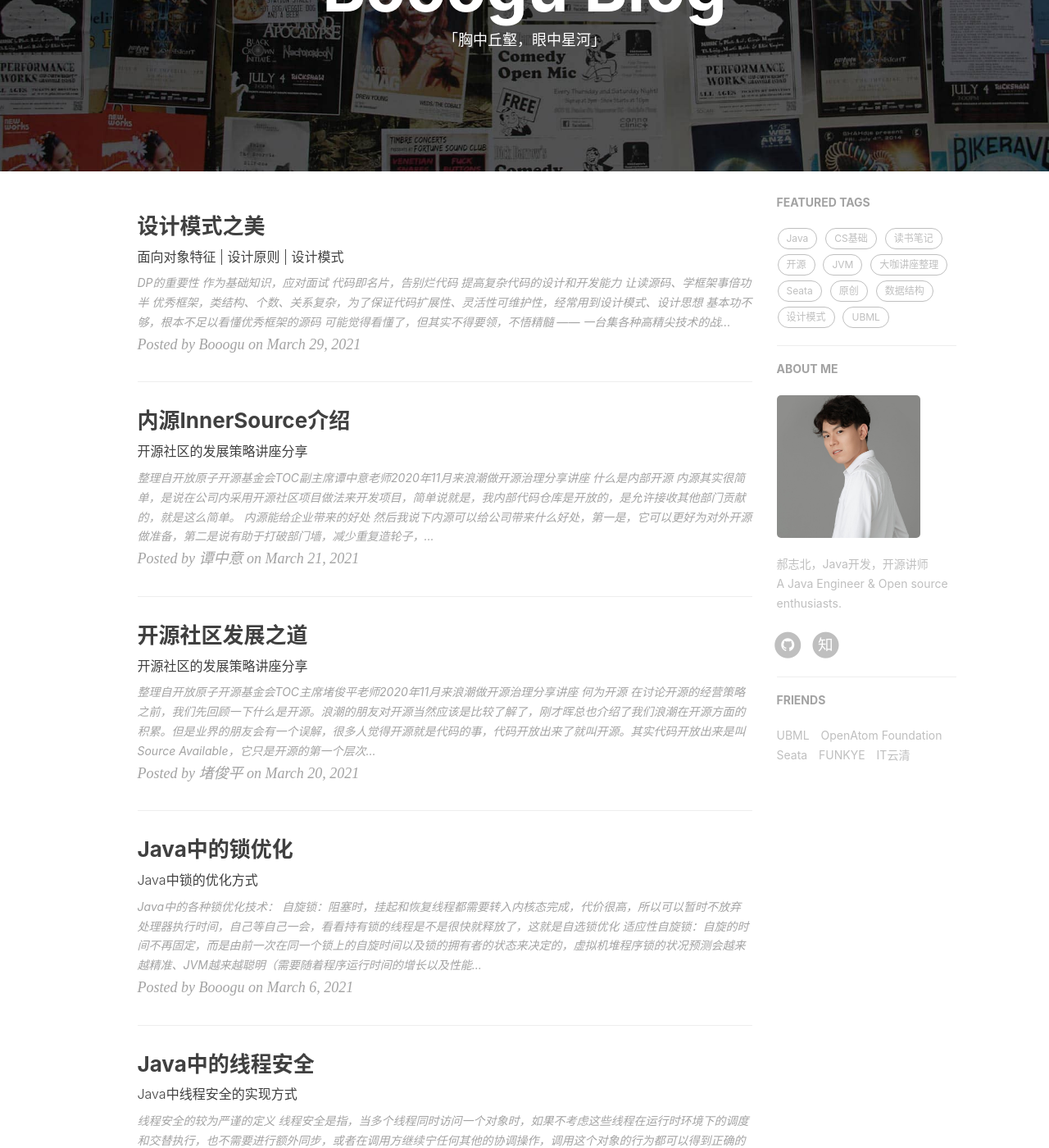
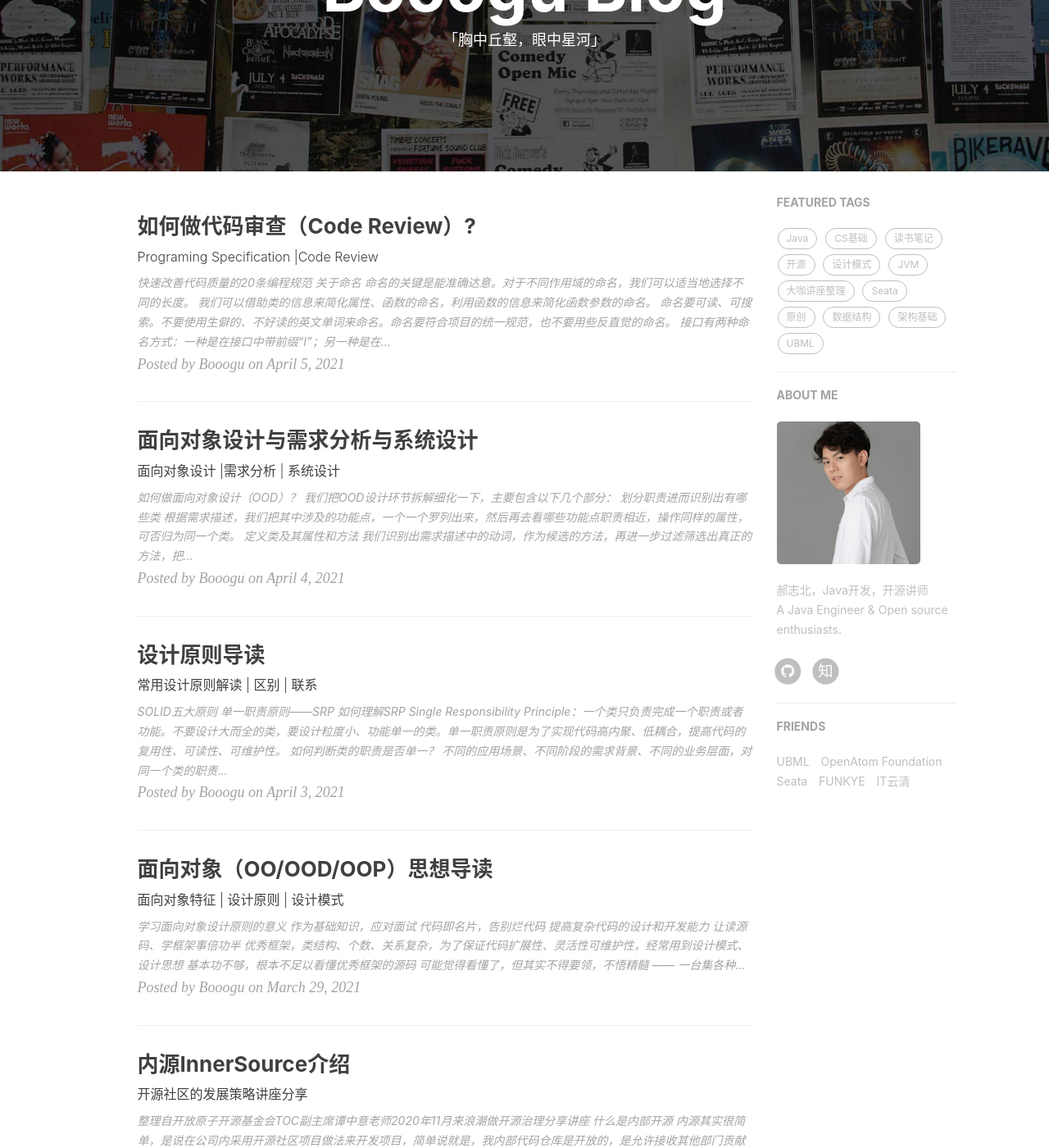
Before and after one commit to booogu/tracetar, a Jekyll site: the page built from index.html, in a window 1280 px wide and 1400 px high, scrolled down 209 px. Shown: the whole window at 82% size. Built offline with Jekyll 4.4.1, drawn with Linux system fonts in a browser that asks for light colours; nearby versions of some CDN libraries; the list of posts is cut into pages by our own code; comment, search, counter and statistics services are not loaded; some of the changed text lies outside the part shown.

Commit message:
add some dp note

```diff
--- a/_posts/2021-03-29-design-pattern.md
+++ b/_posts/2021-03-29-object-oriented-thinking.md
@@ -1,7 +1,7 @@
 ---
 layout:     post
 comments: true
-title:      设计模式之美
+title:      面向对象（OO/OOD/OOP）思想导读
 subtitle:   面向对象特征 | 设计原则 | 设计模式
 date:       2021-03-29 23:56:00
 author:     "Booogu"
@@ -14,7 +14,7 @@ tags:
 ---
 
 
-## DP的重要性
+## 学习面向对象设计原则的意义
 - 作为基础知识，应对面试
 - 代码即名片，告别烂代码
 - 提高复杂代码的设计和开发能力
--- /dev/null
+++ b/_posts/2021-04-03-design-principles copy.md
@@ -0,0 +1,150 @@
+---
+layout:     post
+comments: true
+title:      设计原则导读
+subtitle:   常用设计原则解读 | 区别 | 联系
+date:       2021-04-03 21:04:00
+author:     "Booogu"
+header-style: text
+catalog: true
+tags:
+    - CS基础
+    - 设计模式
+    - 读书笔记
+---
+
+
+## SOLID五大原则
+
+### 单一职责原则——SRP
+
+#### 如何理解SRP
+Single Responsibility Principle：一个类只负责完成一个职责或者功能。不要设计大而全的类，要设计粒度小、功能单一的类。单一职责原则是``为了实现代码高内聚、低耦合，提高代码的复用性、可读性、可维护性``。
+
+#### 如何判断类的职责是否单一？
+> 不同的应用场景、不同阶段的需求背景、不同的业务层面，对同一个类的职责是否单一，可能会有不同的判定结果。
+
+实际上，一些侧面的判断指标更具有指导意义和可执行性，比如，出现下面这些情况就有可能说明这类的设计不满足单一职责原则：
+
+- 类中的代码行数、函数或者属性过多；
+- 类依赖的其他类过多，或者依赖类的其他类过多；
+- 私有方法过多；
+- 比较难给类起一个合适的名字；
+- 类中大量的方法都是集中操作类中的某几个属性。
+
+#### 类的职责是否设计得越单一越好？
+单一职责原则通过避免设计大而全的类，避免将不相关的功能耦合在一起，来提高类的内聚性。同时，类职责单一，类依赖的和被依赖的其他类也会变少，减少了代码的耦合性，以此来实现代码的高内聚、低耦合。但是，如果拆分得过细，实际上会适得其反，反倒会降低内聚性，也会影响代码的可维护性。
+
+### 开闭原则——OCP
+
+#### 如何理解OCP？
+Open Close Principle：添加一个新的功能，应该是通过在已有代码基础上扩展代码（新增模块、类、方法、属性等），而非修改已有代码（修改模块、类、方法、属性等）的方式来完成。关于定义，我们有两点要注意。第一点是，开闭原则并不是说完全杜绝修改，而是以最小的修改代码的代价来完成新功能的开发。第二点是，同样的代码改动，在粗代码粒度下，可能被认定为“修改”；在细代码粒度下，可能又被认定为“扩展”。
+
+#### 如何做到“对扩展开放、修改关闭”？
+我们要时刻具备扩展意识、抽象意识、封装意识。在写代码的时候，我们要多花点时间思考一下，这段代码未来可能有哪些需求变更，如何设计代码结构，事先留好扩展点，以便在未来需求变更的时候，在不改动代码整体结构、做到最小代码改动的情况下，将新的代码灵活地插入到扩展点上。
+
+### 里氏替换原则——LSP
+
+#### 如何理解LSP？
+Liskov Substitution Principle：理解里式替换原则，最核心的就是理解“design by contract，按照协议来设计”这几个字，要基于“contract”来理解什么行为会违反LSP，也就是找出，所谓“contract”中约定了哪几个维度的规范？
+- 宏观角度：父类要实现的功能，要做什么事？这一根本原则不允许子类违背
+- 微观角度21：父类入参的范围，入参的类型，不允许子类比父类制定的协议更严格，但允许比协议更宽松，比如父类说只能接收正整数，而子类可以接收负整数并处理，这种是不违背LSP的，可以扩展协议，进化为超集，但不能缩小协议，退化成子集
+- 微观角度2：可以理解为，协议中的“附加条款”，比如注释中的约定、异常的约定，一旦协议对此种细节有所说明，那么子类必须遵守，不允许打破
+
+#### LSP与多态的联系与区别？
+- `联系`：两者都体现了继承这一语言特性
+- `区别`：多态是思想，描述的是“可行性”的维度，告诉我们，面向对象可以这样玩；LSP是原则，描述的是“标准性”的维度，告诉我们，面向对象虽然可以那样玩，但你最好这样玩。 从这个角度上讲，LSP约定了当程序中使用多态时，应当遵守怎样规范。
+
+### 接口隔离原则——ISP
+
+#### 如何理解ISP？
+Interface Segregation Principle：
+理解“接口隔离原则”的重点是理解其中的“接口”二字。这里有三种不同的理解。
+
+如果把“接口”理解为一组接口集合，可以是某个微服务的接口，也可以是某个类库的接口等。如果部分接口只被部分调用者使用，我们就需要将这部分接口隔离出来，单独给这部分调用者使用，而不强迫其他调用者也依赖这部分不会被用到的接口。
+
+如果把“接口”理解为单个 API 接口或函数，部分调用者只需要函数中的部分功能，那我们就需要把函数拆分成粒度更细的多个函数，让调用者只依赖它需要的那个细粒度函数。
+
+如果把“接口”理解为 OOP 中的接口，也可以理解为面向对象编程语言中的接口语法。那接口的设计要尽量单一，不要让接口的实现类和调用者，依赖不需要的接口函数。
+
+#### ISP与SRP的区别？
+单一职责原则针对的是模块、类、接口的设计。
+
+接口隔离原则相对于单一职责原则，一方面更侧重于接口的设计，另一方面它的思考角度也是不同的。接口隔离原则提供了一种判断接口的职责是否单一的标准：`通过调用者如何使用接口来间接地判定。如果调用者只使用部分接口或接口的部分功能，那接口的设计就不够职责单一`
+
+> 案例：分析java.util.concurrent并发包中AtomicInteger原子类的getAndIncrease()方法，是否违背ISP/SRP？
+
+> 案例个人分析：接口隔离，强调的是调用方，是否只使用了接口中的部分功能？若是，则违反接口隔离，应当细粒度拆分接口，从这个例子看，调用方诉求与方法名完全一致，通过方法内部封装两个操作，实现原子性，达成了调用方的最终目的，不多不少。
+单一职责，不强调是否为调用方，只要能某一角度观察出，一个模块/类/方法，负责了多于一件事情，就可判定其破坏了单一职责，基于此经典理论，不假以深层次思考的角度出发，从方法本身的命名（做两件事）就可断定，它一定是破坏了单一职责的，应该拆分为两个操作。
+但是，判定职责是否单一，要懂得结合业务场景与需求，从需求来看，此方法就是要通过JDK提供的CAS乐观自旋锁（方法最终依赖硬件指令集原语，Compare And Swap）从“原语”这一词的含义看，其实也是同时、原子性地做了一件“完整”的事情，因此，考虑这一点，是可以判定它符合单一职责的。
+
+以上分析过程，可以看出，单一职责的判定往往见仁见智：基于不同的角度，不同的立场，不同的业务理解，往往可以得到不同的判定结果，但不必纠结，判定过程中用到的思想才是精髓。
+
+### 依赖倒置/反转原则——DIP
+
+#### 什么是控制反转？
+控制反转是一个比较笼统的设计思想，并不是一种具体的实现方法，一般用来指导框架层面的设计。这里所说的“控制”指的是对程序执行流程的控制，而“反转”指的是在没有使用框架之前，程序员自己控制整个程序的执行。在使用框架之后，整个程序的执行流程通过框架来控制。流程的控制权从程序员“反转”给了框架。
+
+> 个人感悟：控制反转，是把对于核心业务流程无关的处理流程（除了doTest为核心业务逻辑，其余都是流程），由程序猿手动编码实现，“反转”为由框架来实现，把流程的控制权交给了框架，这是大多数框架能够提升开发效率的根本原因：大大降低了非核心业务逻辑的开发量；同时，这也引入了框架黑盒问题，这也是为什么我们要通读、熟悉、掌握一些核心框架（比如Spring）的原因，保证我们对框架源码有很深层次的理解和掌握，把交给框架的“控制权”拿回来，做到了然于胸，才能有更多思路，更高效、优雅地去配合框架机制，开发出更优秀的业务代码。
+
+#### 什么是依赖注入？
+依赖注入和控制反转恰恰相反，它是一种具体的编码技巧。我们不通过 new 的方式在类内部创建依赖类的对象，而是将依赖的类对象在外部创建好之后，通过构造函数、函数参数等方式传递（或注入）给类来使用
+
+#### 什么是依赖注入框架？
+我们通过依赖注入框架提供的扩展点，简单配置一下所有需要的类及其类与类之间依赖关系，就可以实现由框架来自动创建对象、管理对象的生命周期、依赖注入等原本需要程序员来做的事情
+
+#### 什么是依赖倒置原则？
+包含两层含义：（1）高层模块不依赖低层模块，它们共同依赖同一个抽象。（2）抽象不要依赖具体实现细节，具体实现细节依赖抽象。
+
+> `依赖倒置的精髓`：在于接口/抽象所有权的倒置，高层不依赖低层，其实需要把低层的能力/协议抽象成接口，并且接口所有权属于高层，这样就能真正做到对高层的复用，而不依赖低层的实现细节，如果只是高层依赖低层的抽象/接口，那不是真正的依赖倒置。
+可以结合好莱坞原则“Dont call me, I will call you”来理解，应用程序不需要调用Tomcat/Spring这样的框架来实现什么交互，而是由Tomcat/Spring拥有协议，应用程序实现此协议（比如实现Servlet接口），来完成交互。
+
+### KISS原则和YAGNI原则
+
+#### 如何理解KISS原则？
+KISS 原则是保持代码可读和可维护的重要手段。KISS 原则中的“简单”并不是以代码行数来考量的。代码行数越少并不代表代码越简单，我们还要考虑逻辑复杂度、实现难度、代码的可读性等。而且，本身就复杂的问题，用复杂的方法解决，并不违背 KISS 原则。除此之外，同样的代码，在某个业务场景下满足 KISS 原则，换一个应用场景可能就不满足了
+
+#### 如何写出满足KISS原则的代码？
+- 不要使用同事可能不懂的技术来实现代码；
+- 不要重复造轮子，要善于使用已经有的工具类库；
+- 不要过度优化。
+
+#### KISS原则和YAGNI原则一样吗？
+
+> YAGNI原则核心思想：You Ain’t Gonna Need It。直译：你不会需要它。这条原则也算是万金油了。当用在软件开发中的时候，它的意思是：不要去设计当前用不到的功能；不要去编写当前用不到的代码。实际上，这条原则的核心思想就是：`不要做过度设计`，结合另外一个原则The Rule of Three理解
+
+因此，YAGNI 原则跟 KISS 原则并非一回事儿。KISS 原则讲的是“如何做”的问题（尽量保持简单），而 YAGNI 原则说的是“要不要做”的问题（当前不需要的就不要做）
+
+
+### Dont Repeat Yourself原则——DRY
+
+#### 如何理解DRY原则？
+关键在于理解Repeat的内涵：
+- 实现逻辑重复
+- 功能语义重复
+- 代码执行重复
+- 注释、文档重复
+- 数据对象重复（有字段可自动算出来没必要重复记录）
+以上种种以及其他各种“重复”的扩展含义
+
+> 实现逻辑重复，但功能语义不重复的代码，并不违反 DRY 原则。实现逻辑不重复，但功能语义重复的代码，也算是违反 DRY 原则。除此之外，代码执行重复也算是违反 DRY 原则。
+
+### 迪米特法则——LOD
+
+#### 何为“高内聚，低耦合”？
+“高内聚、松耦合”是一个非常重要的设计思想，能够有效提高代码的可读性和可维护性，缩小功能改动导致的代码改动范围。“高内聚”用来指导类本身的设计，“松耦合”用来指导类与类之间依赖关系的设计。
+
+``高内聚``，就是指相近的功能应该放到同一个类中，不相近的功能不要放到同一类中。相近的功能往往会被同时修改，放到同一个类中，修改会比较集中。
+``低耦合``，指的是（两层含义），在代码中，类与类之间的依赖关系简单清晰；即使两个类有依赖关系，一个类的代码改动也不会或者很少导致依赖类的代码改动。
+
+#### 如何理解LOD？
+LOD又称为最少知识原则，包含两层含义：（1）不该有直接依赖关系的类之间，不要有依赖（2）有依赖关系的类之间，尽量只依赖必要的接口。
+
+#### LOD/基于接口而非实现编程/SRP/ISP/的区别？
+
+|原则|适用对象|侧重点|思考角度|
+|--|--|--|--|
+|单一职责原则|模块，类，接口|高内聚|自身|
+|基于接口而非实现编程|接口，抽象类|低耦合|调用者|
+|接口隔离原则|接口，函数|低耦合|调用者|
+|迪米特法则|模块，类|低耦合|类关系|
--- /dev/null
+++ b/_posts/2021-04-03-design-principles.md
@@ -0,0 +1,74 @@
+---
+layout:     post
+comments: true
+title:      面向对象设计与需求分析与系统设计
+subtitle:   面向对象设计 |需求分析 | 系统设计
+date:       2021-04-04 22:04:00
+author:     "Booogu"
+header-style: text
+catalog: true
+tags:
+    - CS基础
+    - 架构基础
+    - 设计模式
+    - 读书笔记
+---
+
+
+## 如何做面向对象设计（OOD）？
+我们把OOD设计环节拆解细化一下，主要包含以下几个部分：
+1. 划分职责进而识别出有哪些类
+
+    根据需求描述，我们把其中涉及的功能点，一个一个罗列出来，然后再去看哪些功能点职责相近，操作同样的属性，可否归为同一个类。
+
+2. 定义类及其属性和方法
+
+    我们识别出需求描述中的动词，作为候选的方法，再进一步过滤筛选出真正的方法，把功能点中涉及的名词，作为候选属性，然后同样再进行过滤筛选。
+
+3. 定义类与类之间的交互关系
+
+    UML 统一建模语言中定义了六种类之间的关系。它们分别是：泛化、实现、关联、聚合、组合、依赖。我们从更加贴近编程的角度，对类与类之间的关系做了调整，保留四个关系：泛化、实现、组合、依赖。
+
+4. 将类组装起来并提供执行入口
+
+    我们要将所有的类组装在一起，提供一个执行入口。这个入口可能是一个 main() 函数，也可能是一组给外部用的 API 接口。通过这个入口，我们能触发整个代码跑起来。
+
+
+## 如何做业务系统的需求分析与设计？
+
+### 需求分析
+- 要有一定的产品思维，站在产品的角度思考
+- 懂得借鉴的力量，可以找类似产品对标学习
+- 通过产品线框图、用户用例图/用户故事细化业务流程，挖掘容易漏掉的细节、功能点
+
+### 系统设计
+- 合理地将功能分到不同的模块
+- 设计模块之间的交互关系
+    - tip：上下级之间倾向同步调用，同级之间倾向异步解耦调用
+- 设计模块的接口、数据库、业务模型，实际上，业务系统本身的设计无外乎这三点：接口设计、数据库设计、业务模型设计。
+
+## 如何做非业务的通用框架需求分析与系统设计？
+
+### 需求分析
+
+#### 功能性需求分析
+- 将不条理的、无逻辑的大段长串的原始需求描述（可能需要自己提炼，持续提炼），转换成条理性的、更容易理解的、罗列比较规整、分门别类的列表信息。
+- 接触产品设计时用到的线框图，梳理整个流程，`挖掘隐藏需求，提前识别`
+
+#### 非功能性需求分析
+对于一个通用的非业务框架，一般需要考虑很多的非功能性需求，这里罗列如下：
+
+- 易用性：易用性听起来更像是一个评判产品的标准。没错，我们在开发这样一个技术框架的时候，也要有产品意识。框架是否易集成、易插拔、跟业务代码是否松耦合、提供的接口是否够灵活等等，都是我们应该花心思去思考和设计的。有的时候，文档写得好坏甚至都有可能决定一个框架是否受欢迎。
+
+- 性能： 对于需要集成到业务系统的框架来说，我们不希望框架本身的代码执行效率，对业务系统有太多性能上的影响。一方面，我们希望它是低延迟的（时间复杂度），也就是说不影响或很少影响业务本身的执行时间；另一方面，我们希望框架本身对内存的消耗不能太大（空间复杂度）
+
+- 扩展性：这里说的扩展性跟代码的扩展性有点类似，都是指在不修改或尽量少修改代码的情况下添加新的功能。但是这两者也有区别。代码的扩展性，是从`框架代码开发者`的角度来说的；这里所说的扩展是从`框架使用者`的角度来说的，特指使用者可以在不修改框架源码，甚至不拿到框架源码的情况下，为框架扩展新的功能。这就有点类似给框架开发插件
+
+- 容错性：不能因为框架本身的异常导致接口请求出错。所以，我们要对框架可能存在的各种异常情况都考虑全面，对外暴露的接口抛出的所有运行时、非运行时异常都进行捕获处理。
+
+- 通用性：为了提高框架的复用性，能够灵活应用到各种场景中。框架在设计的时候，要尽可能通用。（有SPI思维，但也要注意警惕过度设计）
+
+> 个人总结的设计/落地技巧：
+1.学会画图（线框图）
+2.先找一个最简单场景，设计最小原型MVP并实现（注意，不要陷入到具体的实现逻辑，而是找到最简单，最快速的极简流程，否则容易掉入面向实现编程的陷阱），懂得万事开头难的道理，先迈出第一步非常关键。
+3.画系统设计图（这一步感觉可以结合实际情况（是否已经明确？）明确可以放到第一步做，不明确则可以放到第二步之后，有了最小原型，再发散思考，补全全系统设计图）
--- /dev/null
+++ b/_posts/2021-04-05-code-review.md
@@ -0,0 +1,73 @@
+---
+layout:     post
+comments: true
+title:      如何做代码审查（Code Review）?
+subtitle:   Programing Specification |Code Review
+date:       2021-04-05 22:28:00
+author:     "Booogu"
+header-style: text
+catalog: true
+tags:
+    - 设计模式
+    - 读书笔记
+---
+
+
+## 快速改善代码质量的20条编程规范
+
+### 关于命名
+- 命名的关键是能准确达意。对于不同作用域的命名，我们可以适当地选择不同的长度。
+- 我们可以借助类的信息来简化属性、函数的命名，利用函数的信息来简化函数参数的命名。
+- 命名要可读、可搜索。不要使用生僻的、不好读的英文单词来命名。命名要符合项目的统一规范，也不要用些反直觉的命名。
+- 接口有两种命名方式：一种是在接口中带前缀“I”；另一种是在接口的实现类中带后缀“Impl”。对于抽象类的命名，也有两种方式，一种是带上前缀“Abstract”，一种是不带前缀。这两种命名方式都可以，关键是要在项目中统一。
+
+### 关于注释
+- 注释的内容主要包含这样三个方面：做什么、为什么、怎么做。对于一些复杂的类和接口，我们可能还需要写明“如何用。
+- 类和函数一定要写注释，而且要写得尽可能全面详细。函数内部的注释要相对少一些，一般都是靠好的命名、提炼函数、解释性变量、总结性注释来提高代码可读性。
+
+### 关于代码风格
+- 函数、类多大才合适？函数的代码行数不要超过一屏幕的大小，比如 50 行。类的大小限制比较难确定。
+- 一行代码多长最合适？最好不要超过 IDE 的显示宽度。当然，也不能太小，否则会导致很多稍微长点的语句被折成两行，也会影响到代码的整洁，不利于阅读。
+- 善用空行分割单元块。对于比较长的函数，为了让逻辑更加清晰，可以使用空行来分割各个代码块。
+- 四格缩进还是两格缩进？我个人比较推荐使用两格缩进，这样可以节省空间，尤其是在代码嵌套层次比较深的情况下。不管是用两格缩进还是四格缩进，一定不要用 tab 键缩进。
+- 大括号是否要另起一行？将大括号放到跟上一条语句同一行，可以节省代码行数。但是将大括号另起新的一行的方式，左右括号可以垂直对齐，哪些代码属于哪一个代码块，更加一目了然。
+- 类中成员怎么排列？在 Google Java 编程规范中，依赖类按照字母序从小到大排列。类中先写成员变量后写函数。成员变量之间或函数之间，先写静态成员变量或函数，后写普通变量或函数，并且按照作用域大小依次排列。
+
+### 关于编码技巧
+- 将复杂的逻辑提炼拆分成函数和类。
+- 通过拆分成多个函数或将参数封装为对象的方式，来处理参数过多的情况。
+- 函数中不要使用参数来做代码执行逻辑的控制。
+- 函数设计要职责单一。
+- 移除过深的嵌套层次，方法包括：去掉多余的 if 或 else 语句，使用 continue、break、return 关键字提前退出嵌套，调整执行顺序来减少嵌套，将部分嵌套逻辑抽象成函数。
+- 用字面常量取代魔法数。
+- 用解释性变量来解释复杂表达式，以此提高代码可读性。
+
+### 统一编码规范
+- 还有一条非常重要的，那就是，项目、团队，甚至公司，一定要制定统一的编码规范，并且通过 Code Review 督促执行，这对提高代码质量有立竿见影的效果。
+
+## 如何`有章法地`做Code Review？
+
+### 从大处着眼
+> 我们可以代码质量评判标准中的：可读性、可扩展性、可维护性、灵活、简洁、可复用、可测试等。
+
+### 从细节入手
+
+#### 通用的、业务无关的常规检查点
+- 目录设置是否合理、模块划分是否清晰、代码结构是否满足“高内聚、松耦合”？
+- 是否遵循经典的设计原则和设计思想（SOLID、DRY、KISS、YAGNI、LOD 等）？
+- 设计模式是否应用得当？是否有过度设计？
+- 代码是否容易扩展？
+- 如果要添加新功能，是否容易实现？
+- 代码是否可以复用？是否可以复用已有的项目代码或类库？是否有重复造轮子？
+- 代码是否容易测试？
+- 单元测试是否全面覆盖了各种正常和异常的情况？代码是否易读？
+- 是否符合编码规范（参考上一大节，比如命名和注释是否恰当、代码风格是否一致等）？
+
+#### 共性的、业务相关的需求满足情况
+- 代码是否实现了预期的业务需求？
+- 逻辑是否正确？ 是否处理了各种异常情况？
+- 日志打印是否得当？是否方便 debug 排查问题？
+- 接口是否易用？是否支持幂等、事务等？
+- 代码是否存在并发问题？ 是否线程安全？
+- 性能是否有优化空间，比如，SQL、算法是否可以优化？
+- 是否有安全漏洞？比如输入输出校验是否全面？
```
